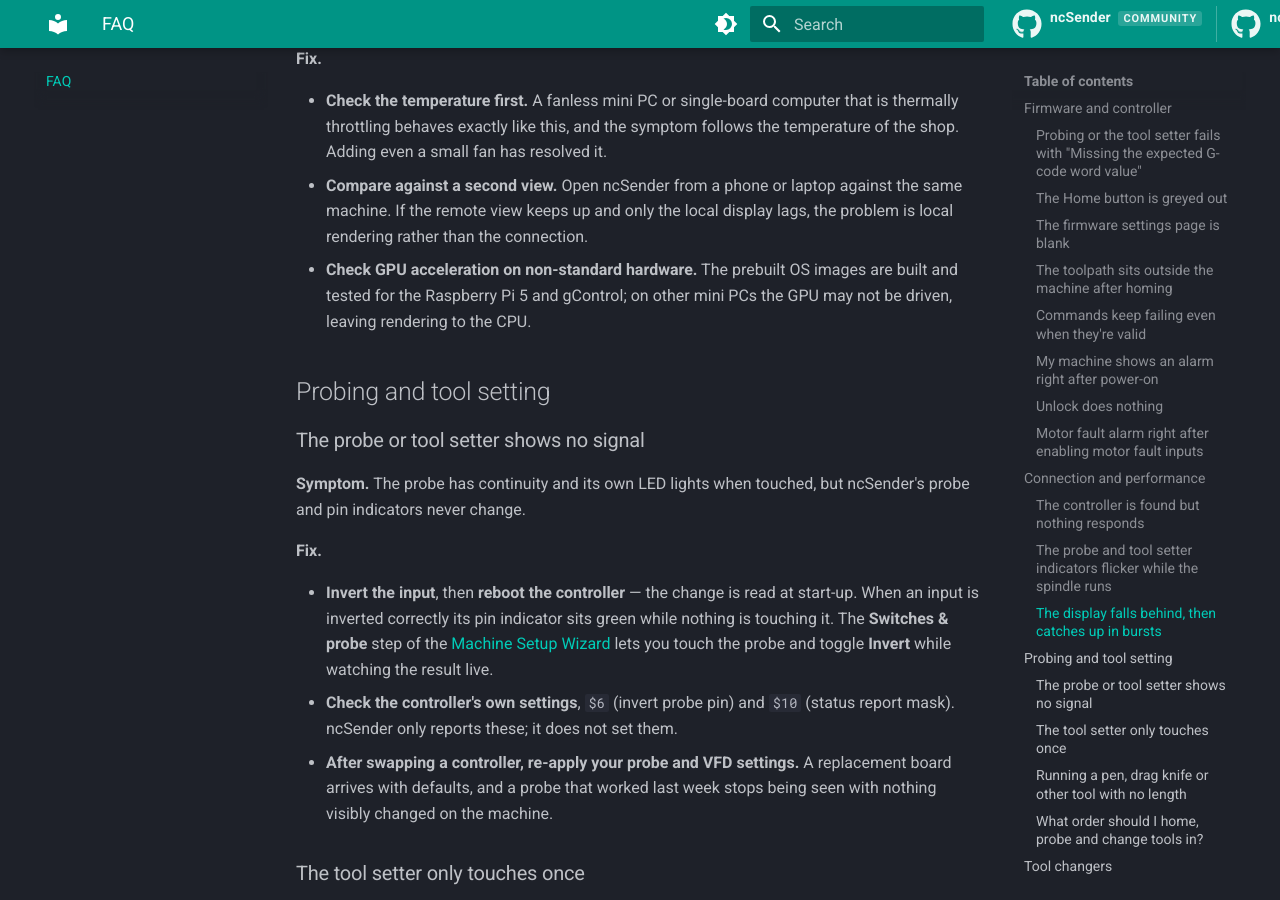
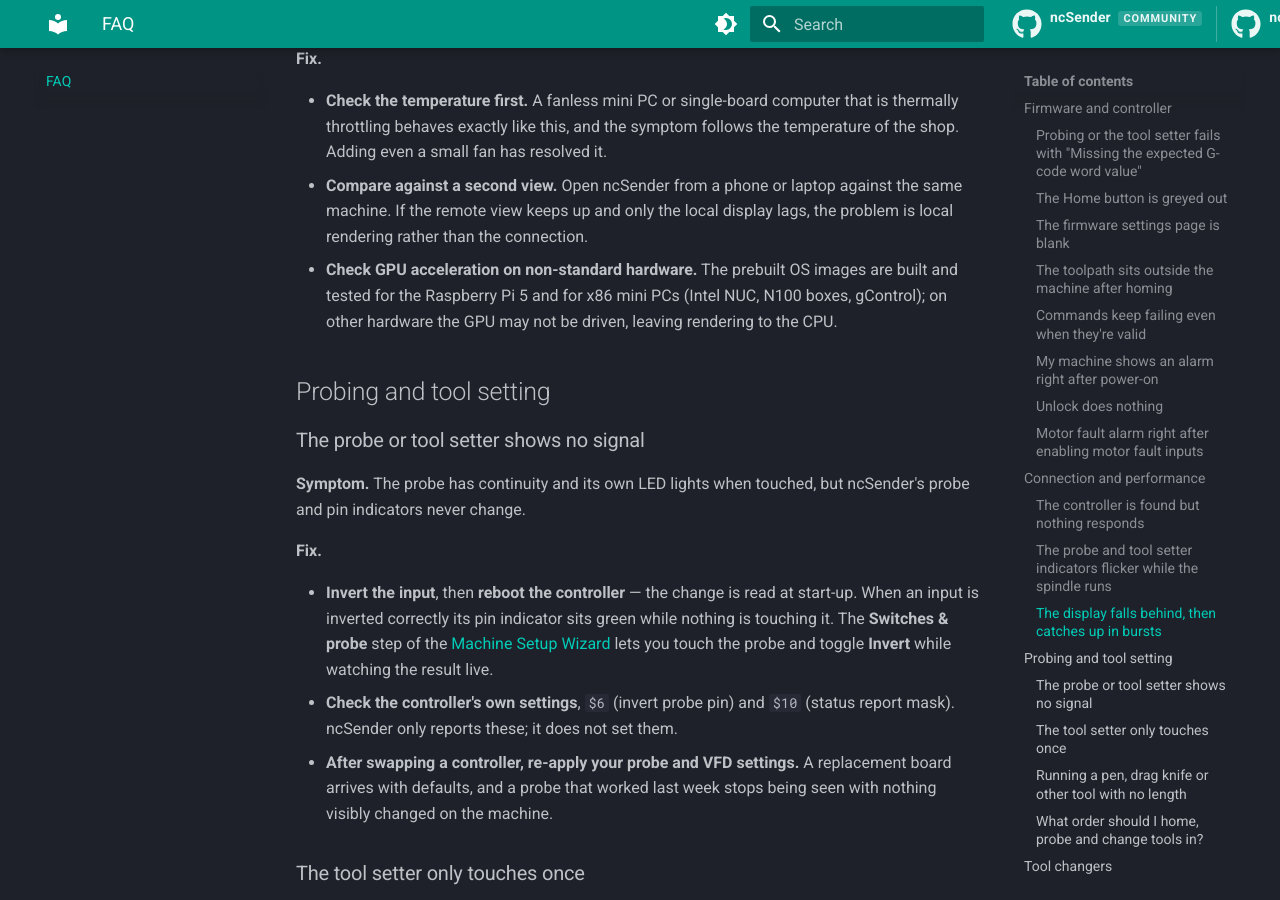
Before and after one commit to siganberg/ncSender.manual, an MkDocs documentation site: the page built from docs/faq.md, in a window 1280 px wide and 900 px high, scrolled down 5123 px. Built offline with MkDocs 1.6.1 and Material for MkDocs 9.7.7, drawn with Linux system fonts in a browser that asks for light colours; comment, search, counter and statistics services are not loaded.

Commit message:
faq: OS images are tested on x86 mini PCs generally, not just gControl
Co-Authored-By: Claude Fable 5.1 <noreply@anthropic.com>

```diff
--- a/docs/faq.md
+++ b/docs/faq.md
@@ -230,8 +230,9 @@ what they missed, then catch up. The job itself cuts correctly.
   against the same machine. If the remote view keeps up and only the local
   display lags, the problem is local rendering rather than the connection.
 - **Check GPU acceleration on non-standard hardware.** The prebuilt OS images
-  are built and tested for the Raspberry Pi 5 and gControl; on other mini PCs
-  the GPU may not be driven, leaving rendering to the CPU.
+  are built and tested for the Raspberry Pi 5 and for x86 mini PCs (Intel
+  NUC, N100 boxes, gControl); on other hardware the GPU may not be driven,
+  leaving rendering to the CPU.
 
 ## Probing and tool setting
 
```
